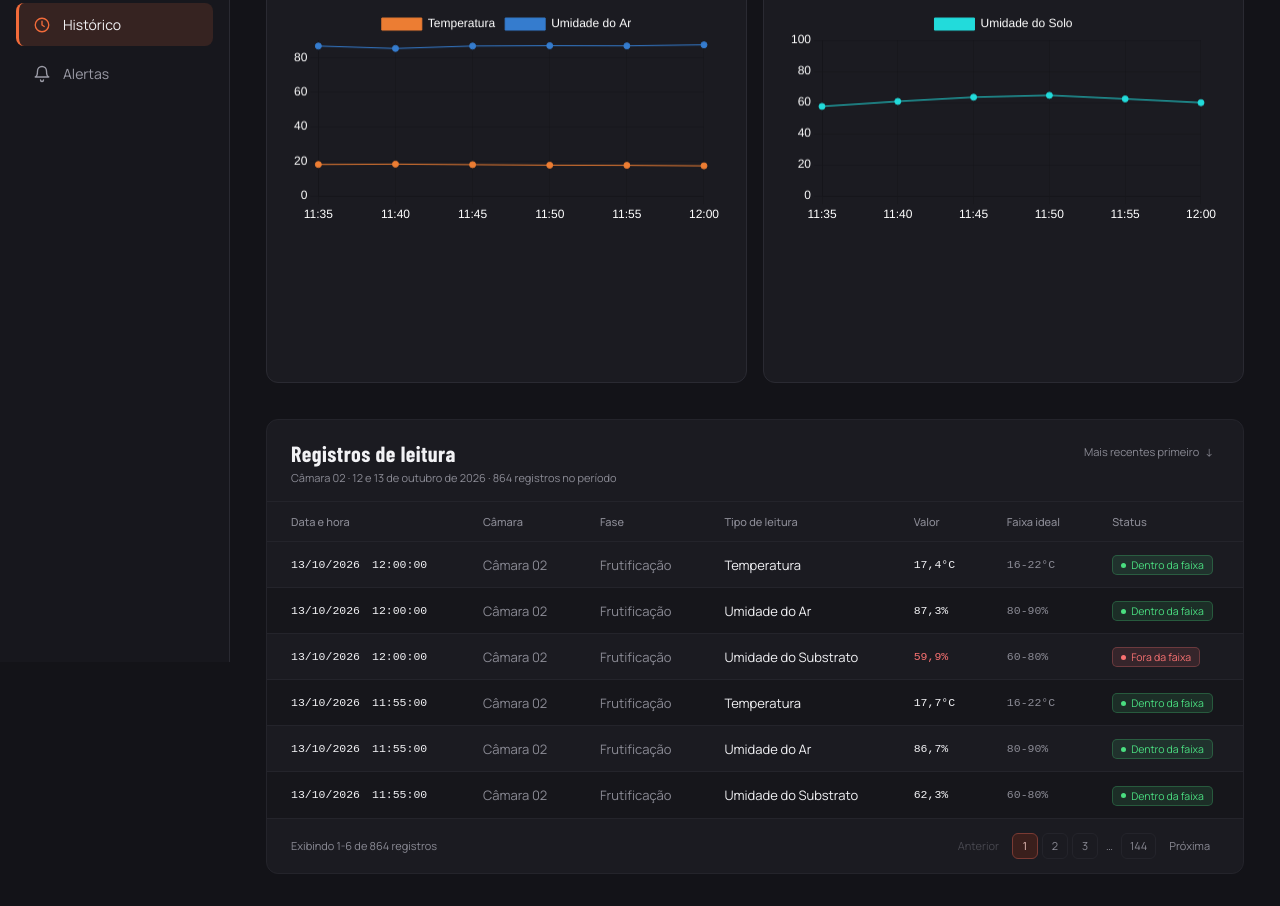
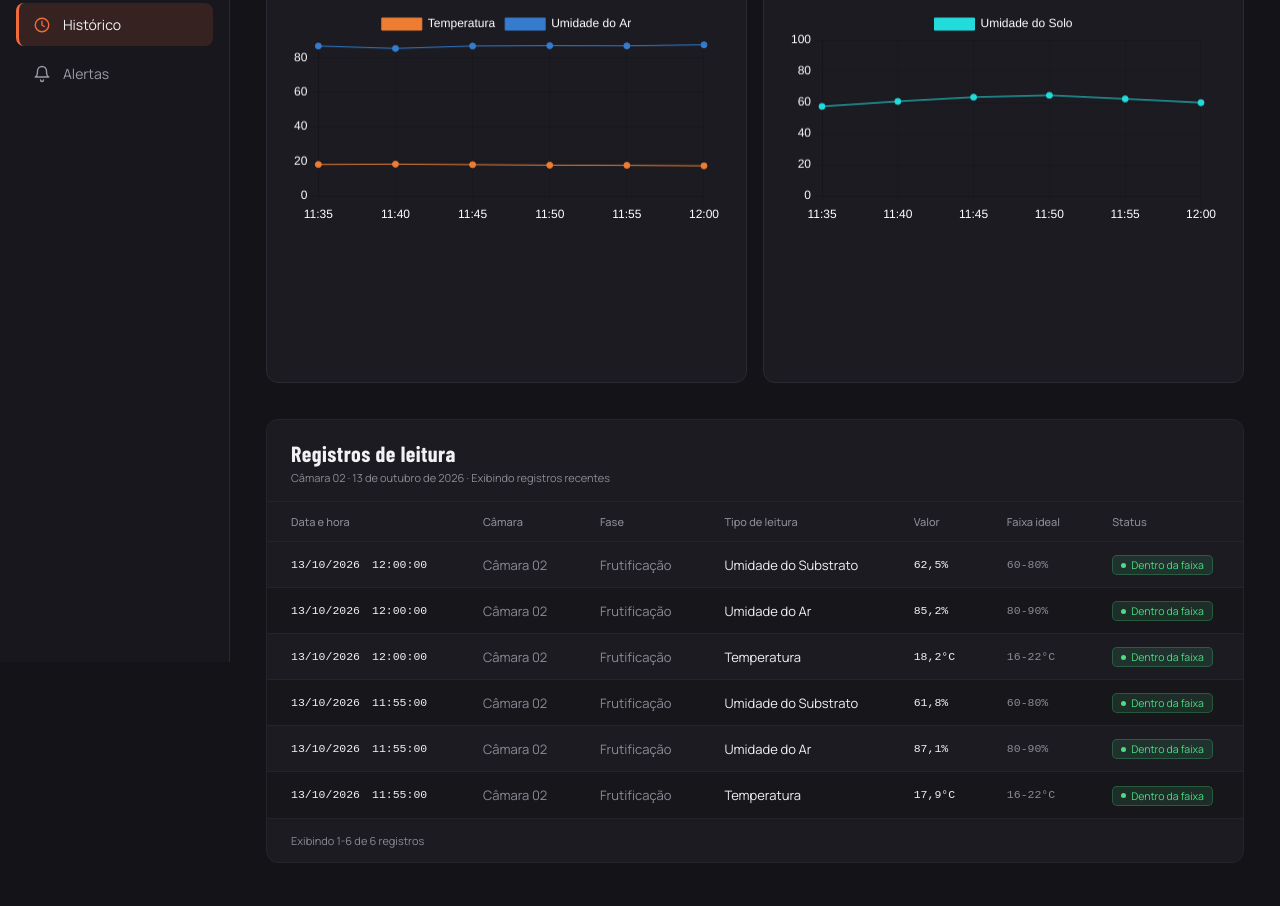
Before and after one commit to 1S-Cog-Solutions/Monitoramento-de-Umidade-do-Substrato-e-do-Ar, a website: page Entregável - Grupo/public/dashboard/historico.html in a window 1280 px wide. Shown: the part 138-1044 px from the top of the page. Drawn offline with nearby package versions, Linux system fonts and the light colour scheme; a web font is replaced by a local one.

Commit message:
Remoção do script historico.js

```diff
--- a/Entregável - Grupo/public/dashboard/historico.html
+++ b/Entregável - Grupo/public/dashboard/historico.html
@@ -1,5 +1,4 @@
 <!DOCTYPE html>
-
 <html lang="pt-br">
 <head>
     <meta charset="UTF-8">
@@ -21,7 +20,6 @@
     </a>
 
     <nav class="menu">
-        <!-- Troque os href="#" pelas páginas de destino -->
         <a href="dashboard.html" class="menu-item">
             <svg viewBox="0 0 24 24" aria-hidden="true"><rect x="3" y="3" width="7" height="7" rx="1"/><rect x="14" y="3" width="7" height="7" rx="1"/><rect x="3" y="14" width="7" height="7" rx="1"/><rect x="14" y="14" width="7" height="7" rx="1"/></svg>
             <span>Dashboard</span>
@@ -36,32 +34,23 @@
             <svg viewBox="0 0 24 24" aria-hidden="true"><path d="M6 8a6 6 0 0 1 12 0c0 7 3 8 3 8H3s3-1 3-8"/><path d="M10 20a2 2 0 0 0 4 0"/></svg>
             <span>Alertas</span>
         </a>
-
-        <!-- <a href="#" class="menu-item">
-            <svg viewBox="0 0 24 24" aria-hidden="true"><path d="M4 6h10M18 6h2M4 12h4M12 12h8M4 18h12M20 18h0"/><circle cx="16" cy="6" r="2"/><circle cx="10" cy="12" r="2"/><circle cx="18" cy="18" r="2"/></svg>
-            <span>Configurações</span>
-        </a> -->
     </nav>
 </aside>
 
 <main class="dashboard">
     <section class="charts">
-
         <div class="chart-card">
             <div class="chart-header">
                 <div>
                     <span class="chart-label">SENSOR DHT11</span>
                     <h2>Temperatura e Umidade</h2>
                     <p>Acompanhe as mudanças de umidade e temperatura do ar registradas.</p>
-
                 </div>
             </div>
-
             <div class="chart-container">
                 <canvas id="lineChart"></canvas>
             </div>
         </div>
-
 
         <div class="chart-card">
             <div class="chart-header">
@@ -71,24 +60,20 @@
                     <p>Acompanhe as mudanças de umidade do solo registradas.</p>
                 </div>
             </div>
-
             <div class="chart-container">
                 <canvas id="barChart"></canvas>
             </div>
         </div>
+    </section>
 
-    </section> <br> <br>
+    <br><br>
 
     <section class="card" aria-labelledby="titulo">
         <header class="card-header">
             <div>
                 <h1 id="titulo">Registros de leitura</h1>
-      <p class="subtitulo" id="subtitulo">Câmara 02 · 12 e 13 de outubro de 2026 · 864 registros no período</p>
+                <p class="subtitulo" id="subtitulo">Câmara 02 · 13 de outubro de 2026 · Exibindo registros recentes</p>
             </div>
-    <button class="ordenar" id="btn-ordem" type="button">
-      <span id="rotulo-ordem">Mais recentes primeiro</span>
-      <span id="seta-ordem">↓</span>
-    </button>
         </header>
 
         <div class="tabela-wrap">
@@ -104,22 +89,72 @@
                         <th>Status</th>
                     </tr>
                 </thead>
-      <tbody id="corpo"></tbody>
+                <tbody id="corpo">
+                    <tr>
+                        <td class="mono data">13/10/2026<span class="hora">12:00:00</span></td>
+                        <td class="suave">Câmara 02</td>
+                        <td class="suave">Frutificação</td>
+                        <td>Umidade do Substrato</td>
+                        <td class="mono">62,5%</td>
+                        <td class="mono suave">60-80%</td>
+                        <td><span class="badge">Dentro da faixa</span></td>
+                    </tr>
+                    <tr>
+                        <td class="mono data">13/10/2026<span class="hora">12:00:00</span></td>
+                        <td class="suave">Câmara 02</td>
+                        <td class="suave">Frutificação</td>
+                        <td>Umidade do Ar</td>
+                        <td class="mono">85,2%</td>
+                        <td class="mono suave">80-90%</td>
+                        <td><span class="badge">Dentro da faixa</span></td>
+                    </tr>
+                    <tr>
+                        <td class="mono data">13/10/2026<span class="hora">12:00:00</span></td>
+                        <td class="suave">Câmara 02</td>
+                        <td class="suave">Frutificação</td>
+                        <td>Temperatura</td>
+                        <td class="mono">18,2°C</td>
+                        <td class="mono suave">16-22°C</td>
+                        <td><span class="badge">Dentro da faixa</span></td>
+                    </tr>
+                    <tr>
+                        <td class="mono data">13/10/2026<span class="hora">11:55:00</span></td>
+                        <td class="suave">Câmara 02</td>
+                        <td class="suave">Frutificação</td>
+                        <td>Umidade do Substrato</td>
+                        <td class="mono">61,8%</td>
+                        <td class="mono suave">60-80%</td>
+                        <td><span class="badge">Dentro da faixa</span></td>
+                    </tr>
+                    <tr>
+                        <td class="mono data">13/10/2026<span class="hora">11:55:00</span></td>
+                        <td class="suave">Câmara 02</td>
+                        <td class="suave">Frutificação</td>
+                        <td>Umidade do Ar</td>
+                        <td class="mono">87,1%</td>
+                        <td class="mono suave">80-90%</td>
+                        <td><span class="badge">Dentro da faixa</span></td>
+                    </tr>
+                    <tr>
+                        <td class="mono data">13/10/2026<span class="hora">11:55:00</span></td>
+                        <td class="suave">Câmara 02</td>
+                        <td class="suave">Frutificação</td>
+                        <td>Temperatura</td>
+                        <td class="mono">17,9°C</td>
+                        <td class="mono suave">16-22°C</td>
+                        <td><span class="badge">Dentro da faixa</span></td>
+                    </tr>
+                </tbody>
             </table>
         </div>
 
         <footer class="card-footer">
-    <span class="contagem" id="contagem"></span>
-    <nav class="paginacao" id="paginacao" aria-label="Paginação"></nav>
+            <span class="contagem" id="contagem">Exibindo 1-6 de 6 registros</span>
         </footer>
     </section>
-
 </main>
 
 <script src="https://cdn.jsdelivr.net/npm/chart.js"></script>
-
-<script src="../js/historico.js"></script>
 <script src="../js/dashboard.js"></script>
-
 </body>
 </html>
--- a/Entregável - Grupo/public/js/historico.js
+++ /dev/null
@@ -1,138 +0,0 @@
-// ---------- Configuração ----------
-const POR_PAGINA = 6;
-
-const TIPOS = [
-  { nome: "Temperatura",        unidade: "°C", min: 16, max: 22, base: 18,  variacao: 0.6 },
-  { nome: "Umidade do Ar",      unidade: "%",  min: 80, max: 90, base: 86,  variacao: 1.5 },
-  { nome: "Umidade do Substrato", unidade: "%", min: 60, max: 80, base: 62, variacao: 5 },
-];
-
-// ---------- Dados de exemplo (troque pelo fetch da sua API) ----------
-function gerarRegistros() {
-  const registros = [];
-  const fim = new Date(2026, 9, 13, 12, 0, 0); // 13/10/2026 12:00
-  let semente = 7;
-  const aleatorio = () => (semente = (semente * 16807) % 2147483647) / 2147483647;
-
-  for (let i = 0; i < 288; i++) { // 288 leituras a cada 5 min = 24 h
-    const data = new Date(fim.getTime() - i * 5 * 60 * 1000);
-    TIPOS.forEach((t) => {
-      const valor = t.base + (aleatorio() - 0.5) * 2 * t.variacao;
-      registros.push({
-        data,
-        camara: "Câmara 02",
-        fase: "Frutificação",
-        tipo: t.nome,
-        unidade: t.unidade,
-        valor: Math.round(valor * 10) / 10,
-        min: t.min,
-        max: t.max,
-      });
-    });
-  }
-  return registros; // 864 registros, do mais recente ao mais antigo
-}
-
-let registros = gerarRegistros();
-let pagina = 1;
-let maisRecentesPrimeiro = true;
-
-// ---------- Utilidades ----------
-const pad = (n) => String(n).padStart(2, "0");
-const formatarData = (d) => `${pad(d.getDate())}/${pad(d.getMonth() + 1)}/${d.getFullYear()}`;
-const formatarHora = (d) => `${pad(d.getHours())}:${pad(d.getMinutes())}:${pad(d.getSeconds())}`;
-const formatarValor = (r) =>
-  `${String(r.valor).replace(".", ",")}${r.unidade === "°C" ? "°C" : "%"}`;
-const dentroDaFaixa = (r) => r.valor >= r.min && r.valor <= r.max;
-
-function ordenados() {
-  const lista = [...registros].sort((a, b) => b.data - a.data);
-  return maisRecentesPrimeiro ? lista : lista.reverse();
-}
-
-// ---------- Renderização ----------
-const corpo = document.getElementById("corpo");
-const contagem = document.getElementById("contagem");
-const paginacao = document.getElementById("paginacao");
-
-function renderTabela() {
-  const lista = ordenados();
-  const total = lista.length;
-  const totalPaginas = Math.ceil(total / POR_PAGINA);
-  pagina = Math.min(Math.max(pagina, 1), totalPaginas);
-
-  const inicio = (pagina - 1) * POR_PAGINA;
-  const fatia = lista.slice(inicio, inicio + POR_PAGINA);
-
-  corpo.innerHTML = fatia
-    .map((r) => {
-      const ok = dentroDaFaixa(r);
-      return `
-        <tr>
-          <td class="mono data">${formatarData(r.data)}<span class="hora">${formatarHora(r.data)}</span></td>
-          <td class="suave">${r.camara}</td>
-          <td class="suave">${r.fase}</td>
-          <td>${r.tipo}</td>
-          <td class="mono ${ok ? "" : "fora"}">${formatarValor(r)}</td>
-          <td class="mono suave">${r.min}-${r.max}${r.unidade === "°C" ? "°C" : "%"}</td>
-          <td><span class="badge ${ok ? "" : "fora"}">${ok ? "Dentro da faixa" : "Fora da faixa"}</span></td>
-        </tr>`;
-    })
-    .join("");
-
-  contagem.textContent = `Exibindo ${inicio + 1}-${inicio + fatia.length} de ${total} registros`;
-  renderPaginacao(totalPaginas);
-}
-
-// Gera a lista de páginas com reticências: 1 2 3 … 144
-function paginasVisiveis(atual, total) {
-  if (total <= 7) return Array.from({ length: total }, (_, i) => i + 1);
-  if (atual <= 3) return [1, 2, 3, "…", total];
-  if (atual >= total - 2) return [1, "…", total - 2, total - 1, total];
-  return [1, "…", atual - 1, atual, atual + 1, "…", total];
-}
-
-function renderPaginacao(totalPaginas) {
-  const botoes = [`<button class="nav" data-ir="${pagina - 1}" ${pagina === 1 ? "disabled" : ""}>Anterior</button>`];
-
-  paginasVisiveis(pagina, totalPaginas).forEach((p) => {
-    botoes.push(
-      p === "…"
-        ? `<span class="reticencias">…</span>`
-        : `<button data-ir="${p}" class="${p === pagina ? "atual" : ""}" ${p === pagina ? 'aria-current="page"' : ""}>${p}</button>`
-    );
-  });
-
-  botoes.push(`<button class="nav" data-ir="${pagina + 1}" ${pagina === totalPaginas ? "disabled" : ""}>Próxima</button>`);
-  paginacao.innerHTML = botoes.join("");
-}
-
-function renderSubtitulo() {
-  const datas = registros.map((r) => r.data);
-  const inicio = new Date(Math.min(...datas));
-  const fim = new Date(Math.max(...datas));
-  const meses = ["janeiro","fevereiro","março","abril","maio","junho","julho","agosto","setembro","outubro","novembro","dezembro"];
-  document.getElementById("subtitulo").textContent =
-    `${registros[0].camara} · ${inicio.getDate()} e ${fim.getDate()} de ${meses[fim.getMonth()]} de ${fim.getFullYear()} · ${registros.length} registros no período`;
-}
-
-// ---------- Eventos ----------
-paginacao.addEventListener("click", (e) => {
-  const btn = e.target.closest("button[data-ir]");
-  if (!btn || btn.disabled) return;
-  pagina = Number(btn.dataset.ir);
-  renderTabela();
-});
-
-document.getElementById("btn-ordem").addEventListener("click", () => {
-  maisRecentesPrimeiro = !maisRecentesPrimeiro;
-  document.getElementById("rotulo-ordem").textContent = maisRecentesPrimeiro
-    ? "Mais recentes primeiro"
-    : "Mais antigos primeiro";
-  document.getElementById("seta-ordem").textContent = maisRecentesPrimeiro ? "↓" : "↑";
-  pagina = 1;
-  renderTabela();
-});
-
-renderSubtitulo();
-renderTabela();
```
Lines whose indentation alone changed are shown as unchanged.
